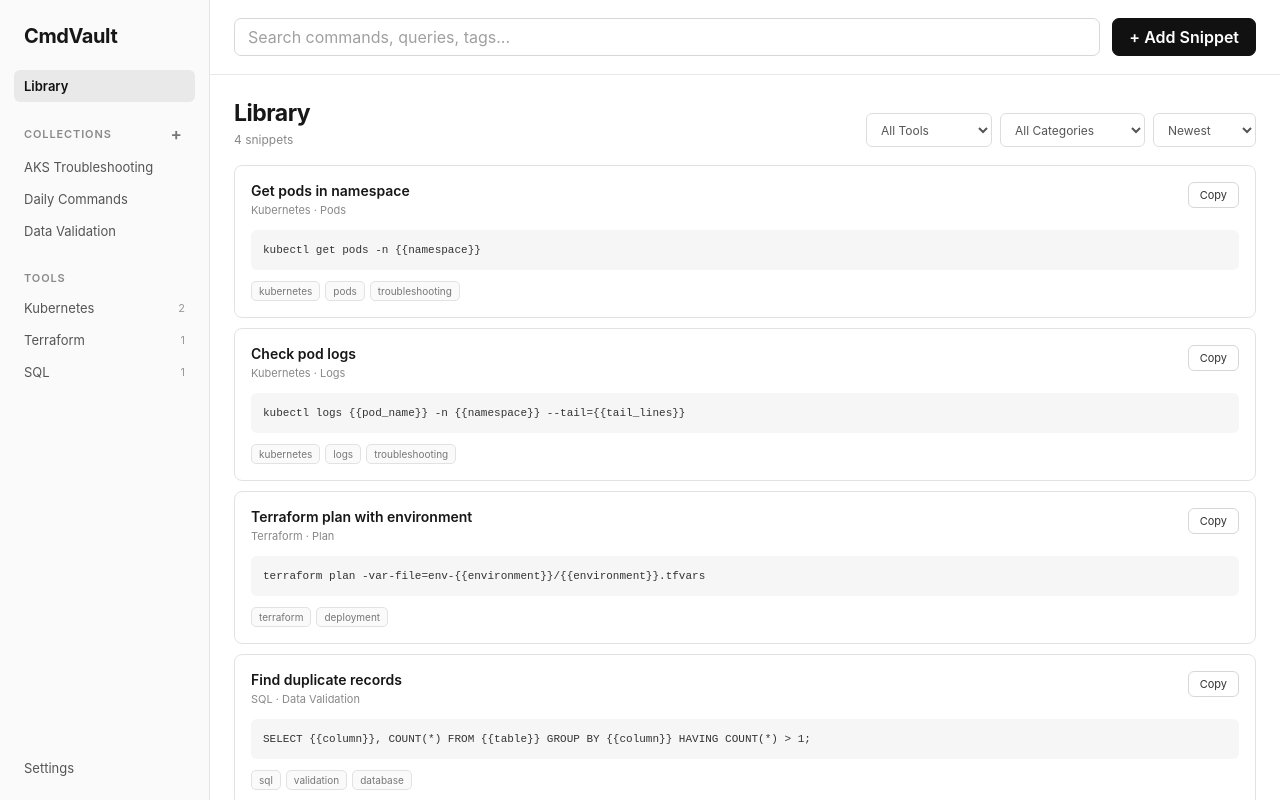
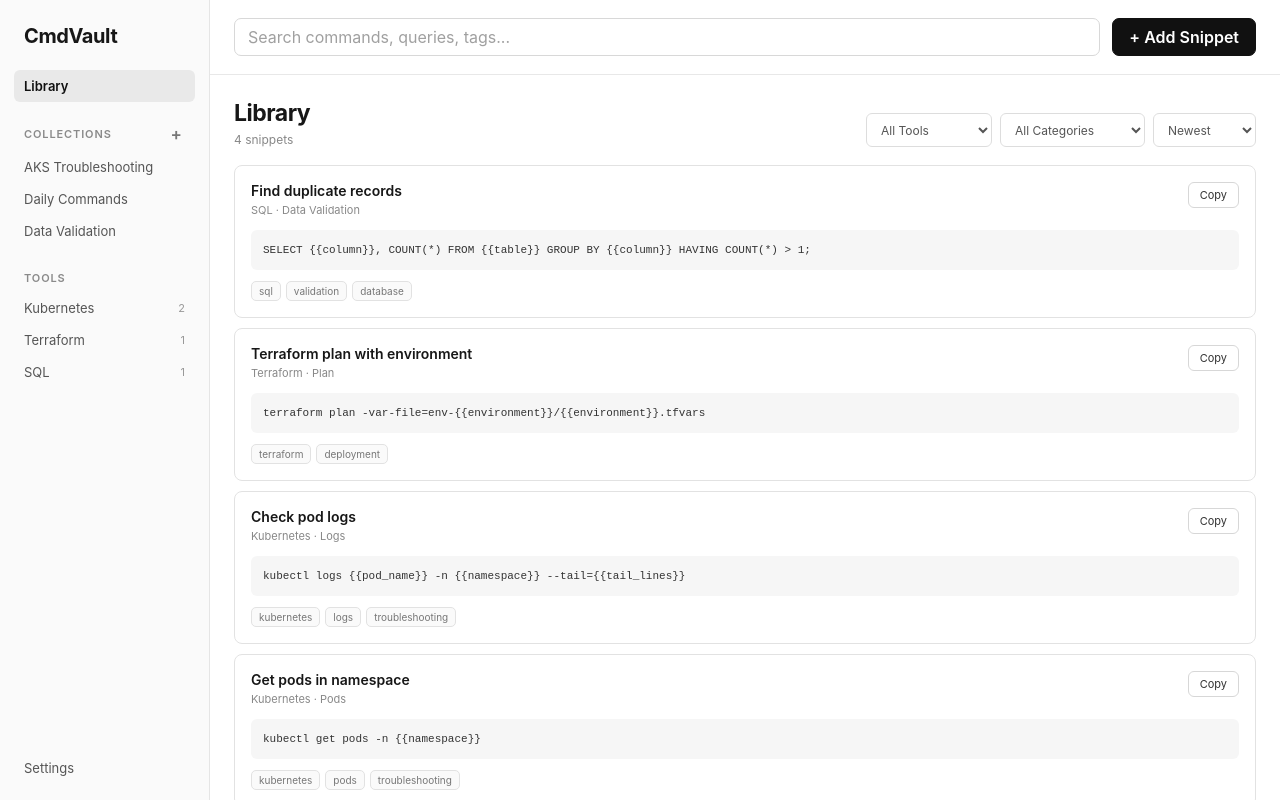
Before and after one commit to Perpasit/cmdvault, a React (Vite) app: page / in a window 1280 px wide. Built offline with nearby package versions, Linux system fonts and the light colour scheme.

Commit message:
feat: add snippet review and variable templating

```diff
--- a/src/App.tsx
+++ b/src/App.tsx
@@ -4,7 +4,10 @@ import "./App.css";
 import Sidebar from "./components/Sidebar";
 import SearchBar from "./components/SearchBar";
 import SnippetCard from "./components/SnippetCard";
-import { snippets } from "./data/mockSnippets";
+import {
+  snippets as initialSnippets,
+  type Snippet,
+} from "./data/mockSnippets";
 import AddSnippetModal from "./components/AddSnippetModal";
 import ReviewSnippet from "./components/ReviewSnippet";
 
@@ -14,28 +17,51 @@ type DraftSnippet = {
 };
 
 function App() {
+  const [sortBy, setSortBy] = useState("newest");
+  const [snippetList, setSnippetList] =
+    useState<Snippet[]>(initialSnippets);
   const [isAddOpen, setIsAddOpen] = useState(false);
   const [search, setSearch] = useState("");
 
   const filteredSnippets = useMemo(() => {
     const keyword = search.toLowerCase().trim();
 
-    if (!keyword) {
-      return snippets;
-    }
+    let result = snippetList.filter((snippet) => {
+      if (!keyword) {
+        return true;
+      }
 
-    return snippets.filter((snippet) => {
       return (
         snippet.title.toLowerCase().includes(keyword) ||
         snippet.tool.toLowerCase().includes(keyword) ||
         snippet.category.toLowerCase().includes(keyword) ||
         snippet.template.toLowerCase().includes(keyword) ||
         snippet.tags.some((tag) =>
-          tag.toLowerCase().includes(keyword),
+          tag.toLowerCase().includes(keyword)
         )
       );
     });
-  }, [search]);
+
+    result = [...result].sort((a, b) => {
+      if (sortBy === "oldest") {
+        return (
+          new Date(a.createdAt).getTime() -
+          new Date(b.createdAt).getTime()
+        );
+      }
+
+      if (sortBy === "name") {
+        return a.title.localeCompare(b.title);
+      }
+
+      return (
+        new Date(b.createdAt).getTime() -
+        new Date(a.createdAt).getTime()
+      );
+    });
+
+    return result;
+  }, [search, snippetList, sortBy]);
 
   const handleAnalyze = (type: string, content: string) => {
     setDraftSnippet({
@@ -46,8 +72,20 @@ function App() {
     setIsAddOpen(false);
   };
 
-  const handleSaveSnippet = () => {
-    console.log("Save snippet");
+  const handleSaveSnippet = (
+    snippet: Omit<Snippet, "id" | "createdAt">
+  ) => {
+    const newSnippet: Snippet = {
+      ...snippet,
+      id: Date.now(),
+      createdAt: new Date().toISOString(),
+    };
+
+    setSnippetList((current) => [
+      newSnippet,
+      ...current,
+    ]);
+
     setDraftSnippet(null);
   };
 
@@ -103,7 +141,10 @@ function App() {
               <option>Data Validation</option>
             </select>
 
-            <select defaultValue="newest">
+            <select
+              value={sortBy}
+              onChange={(event) => setSortBy(event.target.value)}
+            >
               <option value="newest">Newest</option>
               <option value="oldest">Oldest</option>
               <option value="name">Name</option>
--- a/src/components/ReviewSnippet.tsx
+++ b/src/components/ReviewSnippet.tsx
@@ -1,4 +1,5 @@
 import { useMemo, useState } from "react";
+import type { Snippet } from "../data/mockSnippets";
 
 type SuggestedVariable = {
     id: number;
@@ -11,7 +12,7 @@ type ReviewSnippetProps = {
     type: string;
     content: string;
     onBack: () => void;
-    onSave: () => void;
+    onSave: (snippet: Omit<Snippet, "id" | "createdAt">) => void;
 };
 
 export default function ReviewSnippet({
@@ -107,6 +108,24 @@ export default function ReviewSnippet({
                     : variable
             )
         );
+    };
+
+    const handleSave = () => {
+        const parsedTags = tags
+            .split(",")
+            .map((tag) => tag.trim())
+            .filter(Boolean);
+
+        onSave({
+            type: isSQL ? "sql" : "cli",
+            title: title.trim(),
+            tool,
+            environment,
+            category: category.trim(),
+            description: description.trim(),
+            template,
+            tags: parsedTags,
+        });
     };
 
     return (
@@ -290,7 +309,8 @@ export default function ReviewSnippet({
 
                     <button
                         className="primary-button"
-                        onClick={onSave}
+                        onClick={handleSave}
+                        disabled={!title.trim() || !template.trim()}
                     >
                         Save Snippet
                     </button>
--- a/src/data/mockSnippets.ts
+++ b/src/data/mockSnippets.ts
@@ -1,46 +1,66 @@
 export type Snippet = {
     id: number;
+    type: "cli" | "sql";
     title: string;
     tool: string;
+    environment: string;
     category: string;
+    description: string;
     template: string;
     tags: string[];
+    createdAt: string;
 };
 
 export const snippets: Snippet[] = [
     {
         id: 1,
+        type: "cli",
         title: "Get pods in namespace",
         tool: "Kubernetes",
+        environment: "Bash / Shell",
         category: "Pods",
+        description: "List pods in a Kubernetes namespace.",
         template: "kubectl get pods -n {{namespace}}",
         tags: ["kubernetes", "pods", "troubleshooting"],
+        createdAt: "2026-09-27T09:00:00",
     },
     {
         id: 2,
+        type: "cli",
         title: "Check pod logs",
         tool: "Kubernetes",
+        environment: "Bash / Shell",
         category: "Logs",
+        description: "View recent logs from a Kubernetes pod.",
         template:
             "kubectl logs {{pod_name}} -n {{namespace}} --tail={{tail_lines}}",
         tags: ["kubernetes", "logs", "troubleshooting"],
+        createdAt: "2026-09-27T09:05:00",
     },
     {
         id: 3,
+        type: "cli",
         title: "Terraform plan with environment",
         tool: "Terraform",
+        environment: "Bash / Shell",
         category: "Plan",
+        description: "Run Terraform plan using an environment tfvars file.",
         template:
             "terraform plan -var-file=env-{{environment}}/{{environment}}.tfvars",
         tags: ["terraform", "deployment"],
+        createdAt: "2026-09-27T09:10:00",
     },
     {
         id: 4,
+        type: "sql",
         title: "Find duplicate records",
         tool: "SQL",
+        environment: "SQL",
         category: "Data Validation",
+        description: "Find duplicate values in a selected table column.",
         template:
             "SELECT {{column}}, COUNT(*) FROM {{table}} GROUP BY {{column}} HAVING COUNT(*) > 1;",
         tags: ["sql", "validation", "database"],
+        createdAt: "2026-09-27T09:15:00",
     },
 ];
```
